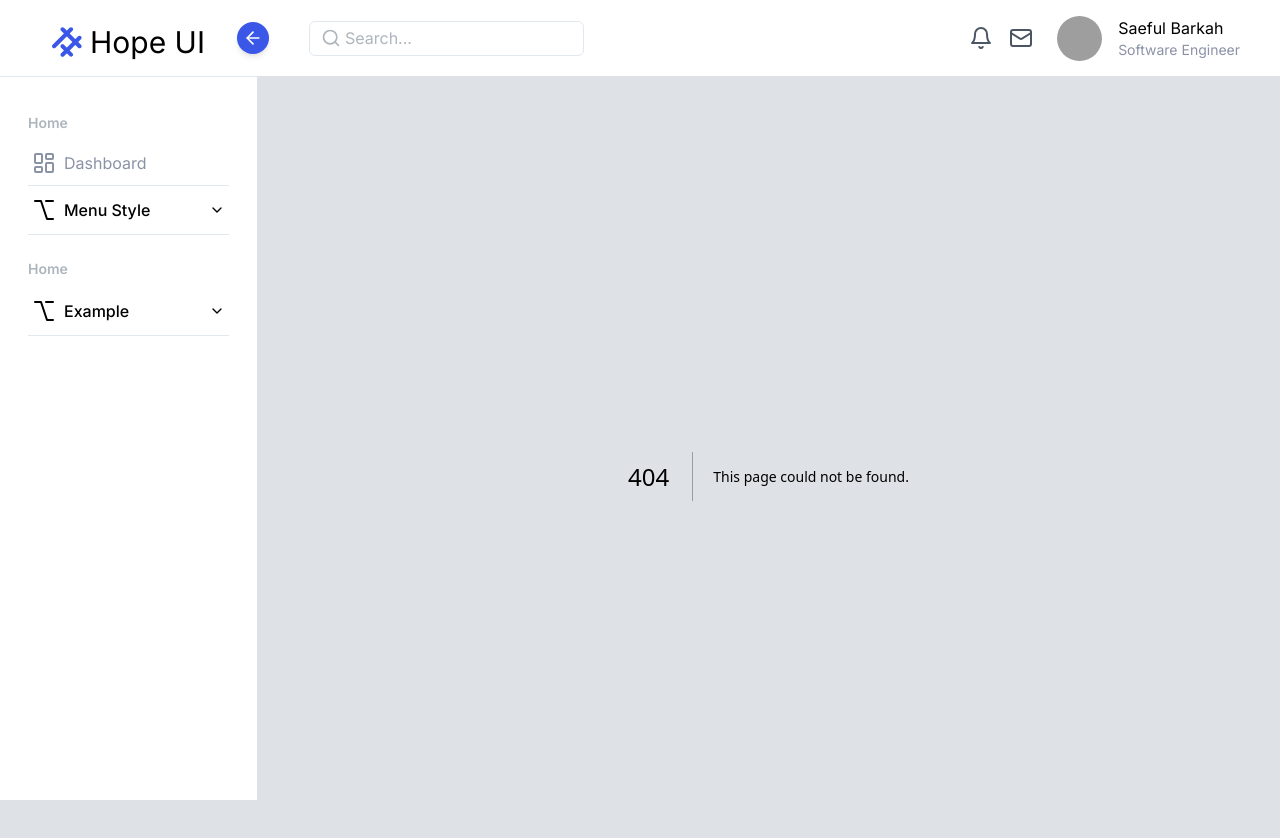
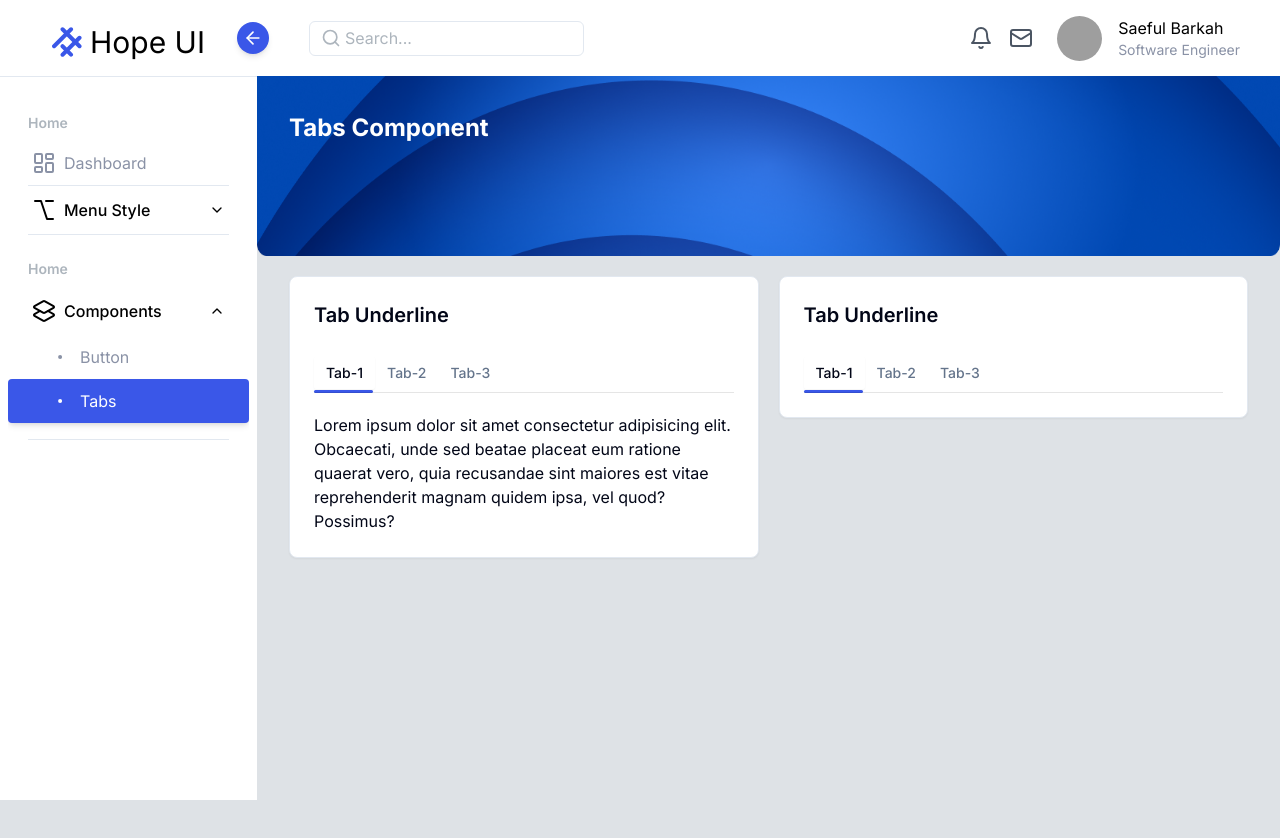
Before and after one commit to saefulbarkah/hope-ui-next, a Next.js app: page /components/tabs in a window 1280 px wide. Before the commit this address had no page. Shown: the top 838 px of the page. After the commit the page ends 800 px from the top, so only its background shows below. Built offline with nearby package versions, Linux system fonts and the light colour scheme; grey boxes are pictures that could not be loaded.

Commit message:
featI(components): add tab component

```diff
--- a/package.json
+++ b/package.json
@@ -14,6 +14,7 @@
     "@radix-ui/react-popover": "^1.0.7",
     "@radix-ui/react-separator": "^1.0.3",
     "@radix-ui/react-slot": "^1.0.2",
+    "@radix-ui/react-tabs": "^1.0.4",
     "class-variance-authority": "^0.7.0",
     "clsx": "^2.1.0",
     "framer-motion": "^11.0.3",
--- /dev/null
+++ b/src/app/components/tabs/page.tsx
@@ -0,0 +1,15 @@
+import HeaderPage from "@/components/header/header-page";
+import { MainContent } from "@/components/layout";
+import { FeatureTab } from "@/features/components";
+import React from "react";
+
+export default function Tabs() {
+  return (
+    <div>
+      <HeaderPage title="Tabs Component" />
+      <MainContent className="mt-20">
+        <FeatureTab />
+      </MainContent>
+    </div>
+  );
+}
--- a/src/components/header/header-page.tsx
+++ b/src/components/header/header-page.tsx
@@ -2,9 +2,20 @@
 import Image from "next/image";
 import React from "react";
 
-export default function HeaderPage() {
+type Props = {
+  withBanner?: boolean;
+  title?: string;
+  description?: string;
+};
+
+export default function HeaderPage({
+  withBanner = true,
+  description,
+  title,
+}: Props) {
   return (
     <div className="relative h-[120px]">
+      {withBanner && (
         <div className="pointer-events-none absolute left-0 right-0 top-0 -z-50 lg:h-[180px] 2xl:h-[234px]">
           <Image
             alt="graphic"
@@ -15,13 +26,13 @@ export default function HeaderPage() {
             className="h-full w-full"
           />
         </div>
+      )}
 
-      <div className="container relative pb-6 pt-9 text-white">
-        <h3 className="text-2xl font-bold 2xl:text-4xl">TitlePage</h3>
-        <p className="text-base">
-          We are on a mission to help developers like you to build beautiful
-          projects for free.
-        </p>
+      <div
+        className={`container relative pb-6 pt-9 ${withBanner ? "text-white" : "text-black"}`}
+      >
+        <h3 className="text-2xl font-bold 2xl:text-4xl">{title}</h3>
+        {description && <p className="text-base">{description}</p>}
       </div>
     </div>
   );
--- a/src/components/layout.tsx
+++ b/src/components/layout.tsx
@@ -1,8 +1,7 @@
 /* eslint-disable react-hooks/exhaustive-deps */
 "use client";
-import { useLayout } from "@/hooks/use-layout";
 import { useLayoutStore } from "@/store/layout";
-import React, { PropsWithChildren, useEffect } from "react";
+import React, { PropsWithChildren } from "react";
 import { Navbar } from "./navbar";
 import { Sidebar } from "./sidebar";
 import { cn } from "@/lib/utils";
@@ -14,7 +13,7 @@ export const MainContent = ({
   children,
   className,
   ...props
-}: React.HTMLAttributes<HTMLElement>) => {
+}: React.HTMLAttributes<HTMLDivElement>) => {
   return (
     <main className={cn(`container`, className)} {...props}>
       {children}
--- a/src/components/sidebar/sidebar.tsx
+++ b/src/components/sidebar/sidebar.tsx
@@ -1,8 +1,8 @@
 "use client";
 import React, { PropsWithChildren, useEffect, useRef, useState } from "react";
 import { Separator } from "../ui/separator";
-import { Button } from "../ui/button";
-import { Dot, LayoutDashboard, OptionIcon } from "lucide-react";
+import { Button, ButtonProps } from "../ui/button";
+import { Dot, Layers2, LayoutDashboard, OptionIcon } from "lucide-react";
 import Link, { LinkProps } from "next/link";
 import { usePathname } from "next/navigation";
 import {
@@ -61,18 +61,18 @@ const menus: menu[] = [
     pageTitle: "Home",
     items: [
       {
-        label: "Example",
-        icon: <OptionIcon />,
+        label: "Components",
+        icon: <Layers2 />,
         url: null,
         as: "example",
         child: [
           {
-            label: "Example style 1",
-            url: "/#example-1",
+            label: "Button",
+            url: "/components/button",
           },
           {
-            label: "Example style 2",
-            url: "/#example-2",
+            label: "Tabs",
+            url: "/components/tabs",
           },
         ],
       },
--- /dev/null
+++ b/src/components/tabs/index.ts
@@ -0,0 +1 @@
+export * from "./tab-underine";
--- /dev/null
+++ b/src/components/tabs/tab-underine.tsx
@@ -0,0 +1,167 @@
+"use client";
+import React, {
+  Dispatch,
+  SetStateAction,
+  createContext,
+  useContext,
+  useEffect,
+  useRef,
+  useState,
+} from "react";
+import { Tabs, TabsContent, TabsList, TabsTrigger } from "../ui/tabs";
+import {
+  TabsContentProps,
+  TabsListProps,
+  TabsTriggerProps,
+} from "@radix-ui/react-tabs";
+import { cn } from "@/lib/utils";
+import { VariantProps, cva } from "class-variance-authority";
+import { motion } from "framer-motion";
+
+// state
+type indicatorState = {
+  indicator: {
+    left: number;
+    width: number;
+  };
+  setIndicator: Dispatch<SetStateAction<{ left: number; width: number }>>;
+};
+
+type ContextType = indicatorState;
+
+const Context = createContext<ContextType | null>(null);
+const Provider = Context.Provider;
+
+// indicator variant
+const indicatorVariants = cva(
+  "absolute bottom-0 h-[3px] w-full rounded-full bg-black",
+  {
+    variants: {
+      variant: {
+        primary: "bg-primary",
+      },
+    },
+    defaultVariants: {
+      variant: "primary",
+    },
+  },
+);
+
+const Store = ({ children }: React.PropsWithChildren) => {
+  const [indicator, setIndicator] = useState<indicatorState["indicator"]>({
+    left: 0,
+    width: 0,
+  });
+
+  return <Provider value={{ indicator, setIndicator }}>{children}</Provider>;
+};
+
+type INDICATOR_COLOR = VariantProps<typeof indicatorVariants>["variant"];
+
+interface listProps extends TabsListProps {
+  indicatorColor?: INDICATOR_COLOR;
+}
+const List = ({
+  className,
+  children,
+  indicatorColor = "primary",
+  ...props
+}: listProps) => {
+  return (
+    <Store>
+      <TabsList
+        className={cn(
+          `relative w-full justify-start bg-transparent p-0`,
+          className,
+        )}
+      >
+        <div className="relative flex h-full w-full items-center justify-start">
+          {children}
+          <Indicator variant={indicatorColor} />
+        </div>
+        <div className="absolute inset-x-0 bottom-0 z-10 h-[1px] bg-black opacity-10 dark:bg-white" />
+      </TabsList>
+    </Store>
+  );
+};
+
+interface indicatorProps extends VariantProps<typeof indicatorVariants> {}
+const Indicator = ({ variant }: indicatorProps) => {
+  const { indicator } = useContext(Context) as ContextType;
+
+  return (
+    <motion.div
+      initial={{ left: 0, width: 0 }}
+      animate={{ left: indicator.left, width: indicator.width }}
+      transition={{ bounce: 0, type: "spring", duration: 0.3 }}
+      className={cn(indicatorVariants({ variant }))}
+    />
+  );
+};
+
+interface itemProps extends TabsTriggerProps {
+  label: string;
+  value: string;
+}
+const Item = ({
+  className,
+  children,
+  label,
+  value,
+  onClick,
+  ...props
+}: itemProps) => {
+  const [isChange, setChange] = useState(false);
+  const { setIndicator } = useContext(Context) as ContextType;
+  const triggerRef = useRef<null | HTMLButtonElement>(null);
+
+  useEffect(() => {
+    const currentTab = triggerRef?.current;
+    const isActive =
+      triggerRef?.current?.getAttribute("data-state") === "active";
+
+    if (isActive && currentTab) {
+      setIndicator({
+        left: currentTab?.offsetLeft as number,
+        width: currentTab?.clientWidth as number,
+      });
+    }
+    // eslint-disable-next-line react-hooks/exhaustive-deps
+  }, [isChange]);
+
+  return (
+    <>
+      <TabsTrigger
+        ref={triggerRef}
+        className={cn(
+          `border-none capitalize shadow-none outline-none data-[state=active]:bg-transparent`,
+          className,
+        )}
+        value={value}
+        onClick={() => {
+          setChange((state) => !state);
+          onClick;
+        }}
+        {...props}
+      >
+        {label}
+      </TabsTrigger>
+    </>
+  );
+};
+
+interface ContentProps extends TabsContentProps {}
+const Content = ({ value, className, children, ...props }: ContentProps) => {
+  return (
+    <TabsContent className={cn("mt-5", className)} value={value} {...props}>
+      {children}
+    </TabsContent>
+  );
+};
+
+export const TabUnderLine = {
+  List,
+  Tabs,
+  Item,
+  Content,
+};
--- /dev/null
+++ b/src/components/ui/tabs.tsx
@@ -0,0 +1,55 @@
+"use client"
+
+import * as React from "react"
+import * as TabsPrimitive from "@radix-ui/react-tabs"
+
+import { cn } from "@/lib/utils"
+
+const Tabs = TabsPrimitive.Root
+
+const TabsList = React.forwardRef<
+  React.ElementRef<typeof TabsPrimitive.List>,
+  React.ComponentPropsWithoutRef<typeof TabsPrimitive.List>
+>(({ className, ...props }, ref) => (
+  <TabsPrimitive.List
+    ref={ref}
+    className={cn(
+      "inline-flex h-10 items-center justify-center rounded-md bg-slate-100 p-1 text-slate-500 dark:bg-slate-800 dark:text-slate-400",
+      className
+    )}
+    {...props}
+  />
+))
+TabsList.displayName = TabsPrimitive.List.displayName
+
+const TabsTrigger = React.forwardRef<
+  React.ElementRef<typeof TabsPrimitive.Trigger>,
+  React.ComponentPropsWithoutRef<typeof TabsPrimitive.Trigger>
+>(({ className, ...props }, ref) => (
+  <TabsPrimitive.Trigger
+    ref={ref}
+    className={cn(
+      "inline-flex items-center justify-center whitespace-nowrap rounded-sm px-3 py-1.5 text-sm font-medium ring-offset-white transition-all focus-visible:outline-none focus-visible:ring-2 focus-visible:ring-slate-950 focus-visible:ring-offset-2 disabled:pointer-events-none disabled:opacity-50 data-[state=active]:bg-white data-[state=active]:text-slate-950 data-[state=active]:shadow-sm dark:ring-offset-slate-950 dark:focus-visible:ring-slate-300 dark:data-[state=active]:bg-slate-950 dark:data-[state=active]:text-slate-50",
+      className
+    )}
+    {...props}
+  />
+))
+TabsTrigger.displayName = TabsPrimitive.Trigger.displayName
+
+const TabsContent = React.forwardRef<
+  React.ElementRef<typeof TabsPrimitive.Content>,
+  React.ComponentPropsWithoutRef<typeof TabsPrimitive.Content>
+>(({ className, ...props }, ref) => (
+  <TabsPrimitive.Content
+    ref={ref}
+    className={cn(
+      "mt-2 ring-offset-white focus-visible:outline-none focus-visible:ring-2 focus-visible:ring-slate-950 focus-visible:ring-offset-2 dark:ring-offset-slate-950 dark:focus-visible:ring-slate-300",
+      className
+    )}
+    {...props}
+  />
+))
+TabsContent.displayName = TabsPrimitive.Content.displayName
+
+export { Tabs, TabsList, TabsTrigger, TabsContent }
--- /dev/null
+++ b/src/features/components/index.ts
@@ -0,0 +1 @@
+export * from "./tabs/feature-tab";
--- /dev/null
+++ b/src/features/components/tabs/feature-tab.tsx
@@ -0,0 +1,51 @@
+"use client";
+import { TabUnderLine } from "@/components/tabs";
+import { Card, CardContent, CardHeader } from "@/components/ui/card";
+import React from "react";
+
+export const FeatureTab = () => {
+  return (
+    <div className="grid grid-cols-2 items-start gap-5">
+      <Card>
+        <CardHeader className="text-xl font-semibold">Tab Underline</CardHeader>
+        <CardContent>
+          <TabUnderLine.Tabs defaultValue="tab-1">
+            <TabUnderLine.List>
+              <TabUnderLine.Item value="tab-1" label="tab-1" />
+              <TabUnderLine.Item value="tab-2" label="tab-2" />
+              <TabUnderLine.Item value="tab-3" label="tab-3" />
+            </TabUnderLine.List>
+            <TabUnderLine.Content value="tab-1">
+              Lorem ipsum dolor sit amet consectetur adipisicing elit.
+              Obcaecati, unde sed beatae placeat eum ratione quaerat vero, quia
+              recusandae sint maiores est vitae reprehenderit magnam quidem
+              ipsa, vel quod? Possimus?
+            </TabUnderLine.Content>
+            <TabUnderLine.Content value="tab-2">
+              Lorem ipsum dolor sit amet consectetur adipisicing elit.
+              Obcaecati, unde sed beatae placeat eum ratione quaerat vero, quia
+              recusandae sint maiores est vitae reprehenderit magnam quidem
+              ipsa, vel quod? Possimus? Lorem ipsum dolor, sit amet consectetur
+              adipisicing elit. Sapiente culpa ullam ea eligendi, totam quam
+              iusto. Cum, deleniti. Beatae est voluptatibus nostrum quisquam
+              iure maiores inventore atque itaque cupiditate minus?
+            </TabUnderLine.Content>
+          </TabUnderLine.Tabs>
+        </CardContent>
+      </Card>
+      <Card>
+        <CardHeader className="text-xl font-semibold">Tab Underline</CardHeader>
+        <CardContent>
+          <TabUnderLine.Tabs defaultValue="tab-22">
+            <TabUnderLine.List>
+              <TabUnderLine.Item value="tab-22" label="tab-1" />
+              <TabUnderLine.Item value="tab-12" label="tab-2" />
+              <TabUnderLine.Item value="tab-34" label="tab-3" />
+            </TabUnderLine.List>
+            <TabUnderLine.Content value="tab-1">Welcome</TabUnderLine.Content>
+          </TabUnderLine.Tabs>
+        </CardContent>
+      </Card>
+    </div>
+  );
+};
```
Also changed, not shown: 1 other file (tests, documents, lock files or other folders). Lines whose indentation alone changed are shown as unchanged.
